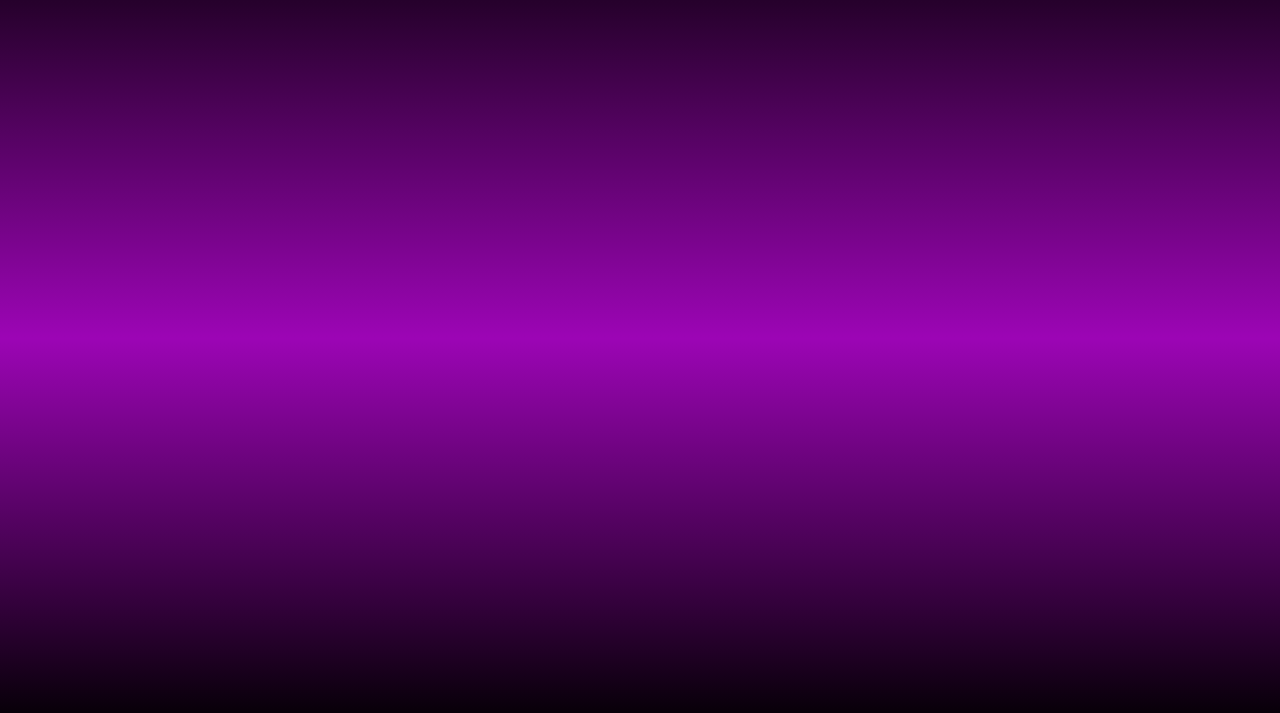
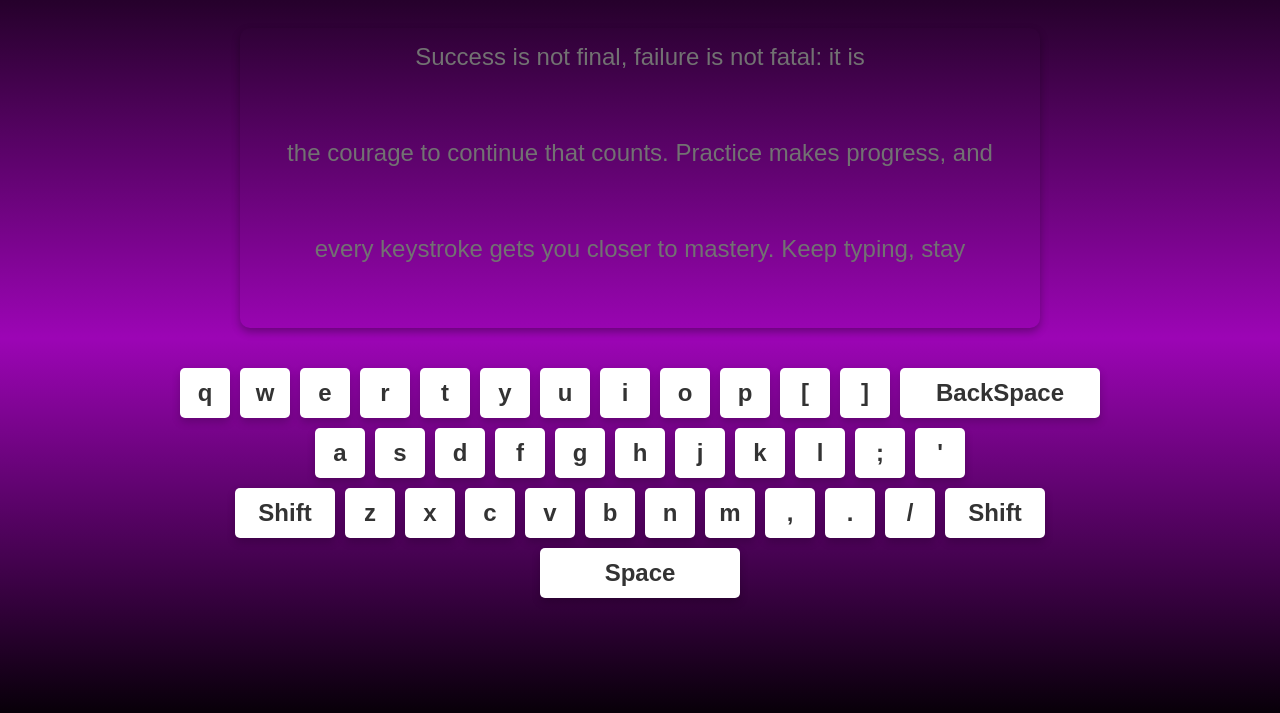
Before and after one commit to jalal1122/Typing-Speed-Test-Game, a plain HTML site: page game.html in a window 1280 px wide. Shown: the part 87-800 px from the top of the page. Drawn offline with Linux system fonts and the light colour scheme.

Commit message:
Refactor code structure for improved readability and maintainability

```diff
--- a/game.css
+++ b/game.css
@@ -25,4 +25,136 @@ h1 {
   font-style: normal;
   font-weight: 400;
   line-height: normal;
+  position: absolute;
+  top: 10px;
+  left: 50px;
 }
+
+h2 {
+  color: #fff;
+  font-family: "Goblin One";
+  font-size: 44px;
+  font-style: normal;
+  font-weight: 400;
+  line-height: normal;
+  position: absolute;
+  top: 20px;
+  right: 50px;
+}
+
+.keyboard {
+  display: flex;
+  flex-direction: column;
+  align-items: center;
+  justify-content: center;
+  gap: 10px;
+}
+
+.row {
+  display: flex;
+  gap: 10px;
+  justify-content: center;
+  align-items: center;
+}
+
+.key {
+  width: 50px;
+  height: 50px;
+  background-color: #fff;
+  border-radius: 5px;
+  display: flex;
+  justify-content: center;
+  align-items: center;
+  font-size: 24px;
+  font-weight: bold;
+  color: #333;
+  cursor: pointer;
+  transition: all 0.3s ease-in-out;
+  box-shadow: 0 4px 8px rgba(0, 0, 0, 0.2);
+}
+
+.shiftKey {
+  width: 100px;
+}
+
+.spaceKey {
+  width: 200px;
+}
+.backSpace {
+  width: 200px;
+}
+
+.key:hover {
+  background-color: #f0f0f0;
+  transform: translateY(-2px);
+  box-shadow: 0 6px 12px rgba(0, 0, 0, 0.3);
+}
+.key:active {
+  transform: translateY(2px);
+  box-shadow: 0 2px 4px rgba(0, 0, 0, 0.1);
+}
+
+.active-key {
+  background-color: #16bcd9;
+  transform: translateY(-2px);
+  box-shadow: 0 6px 12px rgba(0, 0, 0, 0.3);
+}
+
+.game-container {
+  position: absolute;
+  top: 50%;
+  left: 50%;
+  transform: translate(-50%, -50%);
+  display: flex;
+  flex-direction: column;
+  align-items: center;
+  justify-content: center;
+  gap: 40px;
+}
+
+
+.correctWord{
+    color: white;
+}
+
+.wrongWord{
+    color: red;
+}
+
+.text-container{
+    width: 800px;
+    max-height: 300px;
+    border-radius: 10px;
+    background: none;
+    box-shadow: 0 4px 8px rgba(0, 0, 0, 0.3);
+    overflow: auto;
+    padding: 5px;
+    display: flex;
+    flex-direction: column;
+    align-items: center;
+    scrollbar-width: none;
+}
+
+.paraLine{
+    font-size: 24px;
+    font-family: "Poppins", sans-serif;
+    color: #727272;
+    padding: 10px;
+    text-align: center;
+
+}
+
+.inputLine{
+    font-size: 24px;
+    font-family: "Poppins", sans-serif;
+    color: white;
+    padding: 10px;
+    text-align: center;
+    border-radius: 10px;
+    background:none;
+    width: 100%;
+    overflow-y: auto;
+    border: none;
+    outline: none;
+    text-align: left;
+}
--- a/game.html
+++ b/game.html
@@ -8,6 +8,60 @@
   </head>
   <body>
     <h1>Velocity Type</h1>
+    <h2>🕒 00:00</h2>
+    <div class="game-container">
+      <div class="text-container">
+
+      </div>
+
+      <div class="keyboard">
+        <div class="row">
+          <div class="key">q</div>
+          <div class="key">w</div>
+          <div class="key">e</div>
+          <div class="key">r</div>
+          <div class="key">t</div>
+          <div class="key">y</div>
+          <div class="key">u</div>
+          <div class="key">i</div>
+          <div class="key">o</div>
+          <div class="key">p</div>
+          <div class="key">[</div>
+          <div class="key">]</div>
+          <div class="key backSpace">BackSpace</div>
+        </div>
+        <div class="row">
+          <div class="key">a</div>
+          <div class="key">s</div>
+          <div class="key">d</div>
+          <div class="key">f</div>
+          <div class="key">g</div>
+          <div class="key">h</div>
+          <div class="key">j</div>
+          <div class="key">k</div>
+          <div class="key">l</div>
+          <div class="key">;</div>
+          <div class="key">'</div>
+        </div>
+        <div class="row">
+          <div class="key shiftKey">Shift</div>
+          <div class="key">z</div>
+          <div class="key">x</div>
+          <div class="key">c</div>
+          <div class="key">v</div>
+          <div class="key">b</div>
+          <div class="key">n</div>
+          <div class="key">m</div>
+          <div class="key">,</div>
+          <div class="key">.</div>
+          <div class="key">/</div>
+          <div class="key shiftKey">Shift</div>
+        </div>
+        <div class="row">
+          <div class="key spaceKey">Space</div>
+        </div>
+      </div>
+    </div>
   </body>
   <script src="script.js"></script>
 </html>
--- a/script.js
+++ b/script.js
@@ -0,0 +1,82 @@
+const paraGraph =
+  "Success is not final, failure is not fatal: it is the courage to continue that counts. Practice makes progress, and every keystroke gets you closer to mastery. Keep typing, stay focused, and let your fingers fly!";
+
+const paraWordArray = paraGraph.split(" ");
+const paraWordCount = paraWordArray.length;
+let textContainer = document.getElementsByClassName("text-container")[0];
+let currentWordIndex = 0;
+let currentInput = "";
+
+function showData() {
+  for (let i = 0; i < paraWordArray.length; i += 10) {
+    const paraWord = paraWordArray.slice(i, i + 10);
+    let p = document.createElement("p");
+    p.classList.add("paraLine");
+    paraWord.forEach((word) => {
+      let span = document.createElement("span");
+      span.innerText = word + " ";
+      p.appendChild(span);
+      span.classList.add("word");
+    });
+    let inputText = document.createElement("input");
+    inputText.type = "text";
+    inputText.classList.add("inputLine");
+    textContainer.appendChild(p);
+    textContainer.appendChild(inputText);
+    inputText.style.width = `${p.offsetWidth}px`;
+  }
+}
+
+function handleEnter(inputLine, e) {
+  e.preventDefault();
+  inputLine.blur();
+  if (inputLine.nextElementSibling) {
+    let nextto = inputLine.nextElementSibling;
+    let nextInputLine = nextto.nextElementSibling;
+    inputLine.focus();
+    // currentInput = nextInputLine.previousElementSibling;
+    document.querySelector(".inputLine").style.display = "none";
+  }
+}
+
+function handleSpace(inputLine, e) {
+  let inputText = inputLine.value.trim();
+  let inputTextArray = inputText.split(" ");
+  console.log(inputTextArray[currentWordIndex]);
+  console.log(words[currentWordIndex].innerText);
+
+  if (
+    words[currentWordIndex].innerText.trim() ===
+    inputTextArray[currentWordIndex]
+  ) {
+    console.log("correct word");
+    words[currentWordIndex].classList.add("correctWord");
+
+    currentWordIndex++;
+  } else {
+    console.log("wrong word");
+    words[currentWordIndex].classList.add("wrongWord");
+    currentWordIndex++;
+  }
+}
+
+showData();
+
+document.querySelector(".inputLine").focus();
+
+const inputLine = document.querySelector(".inputLine");
+const paraLines = Array.from(document.querySelectorAll(".paraLine"));
+const words = Array.from(document.querySelectorAll(".word"));
+
+function keyDown(inputLine) {
+  inputLine.addEventListener("keydown", (e) => {
+    if (e.key === "Enter") {
+      handleEnter(inputLine, e);
+    }
+    if (e.key === " ") {
+      handleSpace(inputLine, e);
+    }
+  });
+}
+
+keyDown(inputLine);
```
Also changed, not shown: 1 other file.
